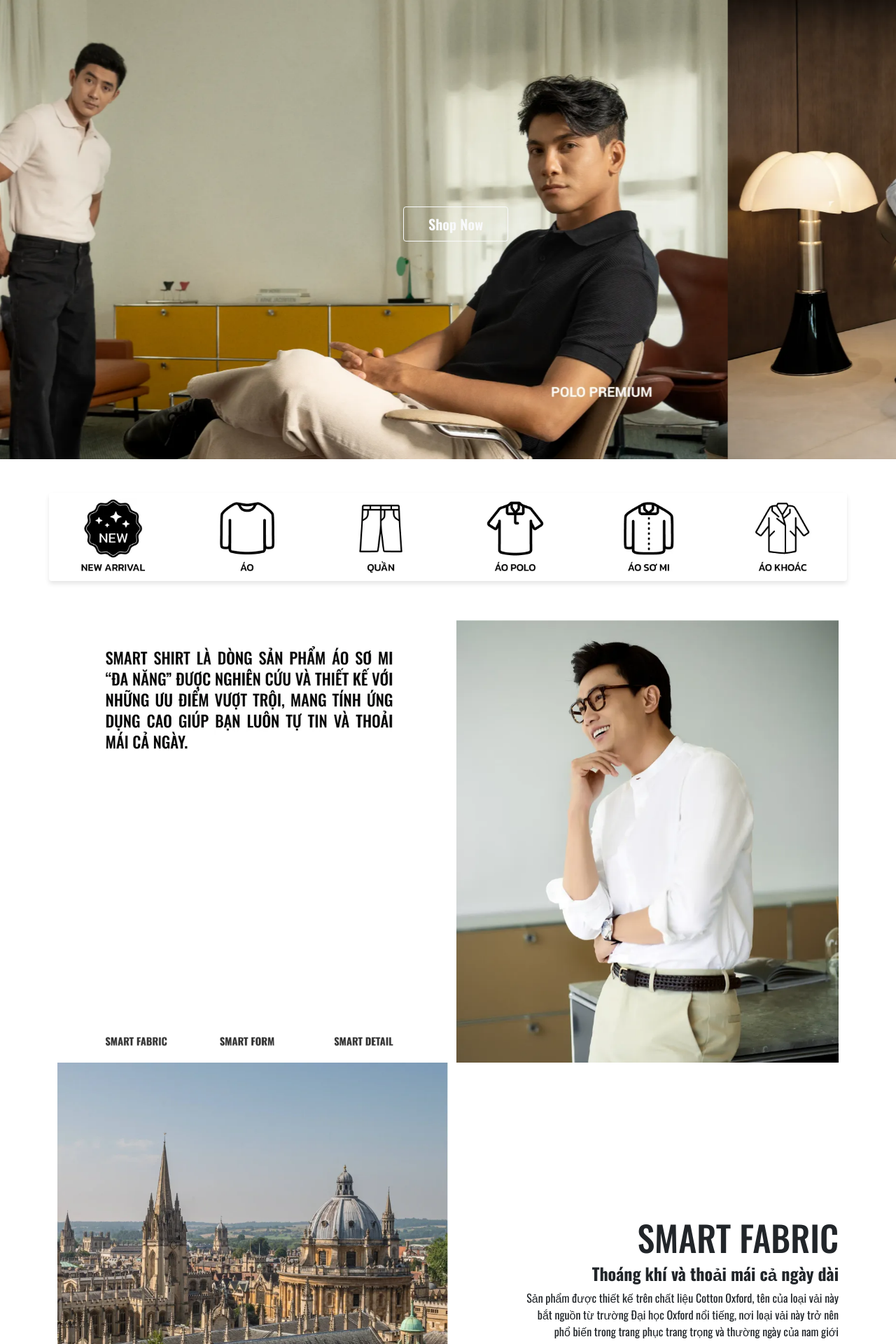
After one commit to vinh047/Webbanquanao, a PHP site: page /index.php in a window 1280 px wide. The commit adds this page. Shown: the top 1920 px of the page at 70% size. Run offline with PHP 8.4, Linux system fonts and the light colour scheme.

Commit message:
add color + ajazz

```diff
--- a/assets/css/product.css
+++ b/assets/css/product.css
@@ -6,7 +6,7 @@
     visibility: hidden;
     box-shadow: 0px 4px 6px rgba(0, 0, 0, 0.1);
     width:400px;
-    height:440px;
+    height:480px;
     z-index:1000;
 }
 
--- /dev/null
+++ b/index.php
@@ -0,0 +1,93 @@
+<?php
+    echo '<!DOCTYPE html>
+<html lang="en">
+<head>
+    <meta charset="UTF-8">
+    <meta name="viewport" content="width=device-width, initial-scale=1.0">
+    <link rel="stylesheet" href="https://cdnjs.cloudflare.com/ajax/libs/font-awesome/6.7.2/css/all.min.css">
+    <link href="https://cdn.jsdelivr.net/npm/bootstrap@5.3.3/dist/css/bootstrap.min.css" rel="stylesheet" integrity="sha384-QWTKZyjpPEjISv5WaRU9OFeRpok6YctnYmDr5pNlyT2bRjXh0JMhjY6hW+ALEwIH" crossorigin="anonymous">
+    <title>sagkuto</title>
+    <link rel="icon" type="./Images/png" href="./assets/img/logo_favicon/favicon.png">
+    <link rel="stylesheet" href="./assets/css/slide.css">
+    <link rel="stylesheet" href="./assets/css/footer.css">
+    <link rel="stylesheet" href="./assets/fonts/font.css">
+</head>
+<body>';
+?>
+
+
+<?php
+
+
+    if(isset($_GET['page']))
+    {
+        $page = $_GET['page'];
+        if(is_numeric($page))
+        {
+            include('./layout/product.php');
+        }else
+        {
+            switch($page)
+            {
+                case 'ao':
+                    {
+                        include('./layout/ao.php');
+                        break;
+                    }
+                case 'quan':
+                    {
+                        include('./layout/quan.php');
+                        break;
+                    }
+                case 'aopolo':
+                    {
+                        include('./layout/aopolo.php');
+                        break;
+                    }
+                case 'aosomi':
+                    {
+                        include('./layout/aosomi.php');
+                        break;
+                    }
+                case 'aokhoac':
+                    {
+                        include('./layout/aokhoac.php');
+                        break;
+                    }
+                case 'sanpham':
+                    {
+                        include('./layout/product.php');
+                        break;
+                    }
+                default:
+                {
+                        include('./layout/notfound.php');
+                        break;
+                }
+            }
+        }
+    }else
+    {
+        include('./layout/home.php');
+    }
+
+
+
+
+?>
+
+
+
+
+
+
+
+
+
+
+
+<?php
+
+        include("./layout/footer.php");
+
+?>
--- /dev/null
+++ b/layout/footer.php
@@ -0,0 +1,46 @@
+<?php
+
+echo '<footer class="section-p1">
+    <div class="col">
+        <img src="./assets/img/logo_favicon/logo.png" alt="logo-SAGKUTO">
+    </div>
+
+    <div class="col">
+        <h3 class="fs-3">Về chúng tôi</h3>
+        <a href="#">Shop tại HCM</a>
+        <a href="#">Giới thiệu</a>
+        <a href="#">Cơ hội việc làm</a>
+        <a href="#">Liên hệ</a>
+        <a href="#">Blog</a>
+    </div>
+
+    <div class="col">
+        <h3 class="fs-3">Bạn nên biết</h3>
+        <a href="#">Hướng dẫn mua hàng</a>
+        <a href="#">Thanh toán, Giao nhận</a>
+        <a href="#">Bảo mật thông tin</a>
+        <a href="#">Quy định đổi trả hàng</a>
+        <a href="#">Hướng dẫn chọn size</a>
+    </div>
+
+    <div class="col">
+        <h3 class="fs-3">Cần hỗ trợ</h3>
+        <a href="#">Showroom: số 273 An Dương Vương, Phường 2, Quận 5, Thành phố Hồ Chí Minh</a>
+        <a href="#"><i class="fa-solid fa-phone"></i>HOTLINE: 0968 999 999</a>
+        <div class="icon">
+            <a href="https://github.com/"><i class="fa-brands fa-github"></i></a>
+            <a href="https://www.linkedin.com/"><i class="fa-brands fa-linkedin"></i></a>
+            <a href="https://www.facebook.com/"><i class="fab fa-facebook"></i></a>
+            <a href="https://www.instagram.com/"><i class="fab fa-instagram"></i></a>
+            <a href="https://www.youtube.com/"><i class="fab fa-youtube"></i></a>
+            <a href="https://www.tiktok.com/"><i class="fa-brands fa-tiktok"></i></a>
+        </div>
+    </div>
+
+    <div class="copyright">
+        <p>Copyright © SAGKUTO</p>
+    </div>
+</footer>
+';
+
+?>
--- /dev/null
+++ b/layout/home.php
@@ -0,0 +1,194 @@
+<?php
+
+echo '<section class="d-md-block d-none">
+
+    <div class="slide position-relative">
+        <div class="banner-slider" style="width: 100%;">
+            <img src="./assets/img/banner/banner2.jpg" alt="banner 2" class="img-fluid slide-img">
+            <img src="./assets/img/banner/banner1.jpg" alt="banner 1" class="img-fluid slide-img">
+            <img src="./assets/img/banner/banner3.jpg" alt="banner 3" class="img-fluid slide-img">
+        </div>
+        <div class="position-absolute centerbutton">
+            <a href="index.php?page=sanpham" class="btn btn-outline-light rounded-0 fs-5 d-flex align-items-center justify-content-center effect-theloai rounded-1 fw-bold" style="width:150px;height: 50px;">
+                Shop Now
+            </a>
+        </div>
+    </div>
+
+</section>
+
+
+<section class="py-5 d-md-block d-none">
+
+    <div class="container-md shadow-box p-2 rounded-1">
+        <div class="row">
+            <div class="col-md-2 d-flex justify-content-center">
+                <img src="./assets/img/theloai/newarrival.jpg" alt="" class="img-fluid effect-theloai" style="height: 110px;">
+            </div>
+            <div class="col-md-2 d-flex justify-content-center">
+                <a href="#"><img src="./assets/img/theloai/ao.jpg" alt="" class="img-fluid effect-theloai" style="height: 110px;"></a>
+            </div>
+            <div class="col-md-2 d-flex justify-content-center">
+                <a href="#"><img src="./assets/img/theloai/quan.jpg" alt="" class="img-fluid effect-theloai" style="height: 110px;"></a>
+            </div>
+            <div class="col-md-2 d-flex justify-content-center">
+                <a href="#"><img src="./assets/img/theloai/aopolo.jpg" alt="" class="img-fluid effect-theloai" style="height: 110px;"></a>
+            </div>
+            <div class="col-md-2 d-flex justify-content-center">
+                <a href="#"><img src="./assets/img/theloai/aosomi.jpg" alt="" class="img-fluid effect-theloai" style="height: 110px;"></a>
+            </div>
+            <div class="col-md-2 d-flex justify-content-center">
+                <a href="#"><img src="./assets/img/theloai/aokhoac.jpg" alt="" class="img-fluid effect-theloai" style="height: 110px;"></a>
+            </div>
+        </div>
+    </div>
+
+</section>
+
+
+<div class="section pt-2 d-md-none d-block">
+
+    <div class="container-md">
+
+        <a href="#">
+            <img src="./assets/img/banner/group-60-png-w0pw.jpg" alt="" class="img-fluid">
+        </a>
+
+    </div>
+
+</div>
+
+
+<section class="pt-2">
+
+        <div class="container-md">
+            <div class="row flex-md-row flex-column-reverse">
+                <div class="col-md-6">
+                    <img src="./assets/img/banner/oxford-container01-2-png-4abf.jpg" alt="" class="img-fluid">
+                </div>
+                <div class="col-md-6">
+                    <img src="./assets/img/banner/oxford-container01-1-png-1ck4.jpg" alt="" class="img-fluid">
+                </div>
+            </div>
+        </div>
+
+</section>
+
+<section>
+    <div class="container">
+        <div class="row align-items-center">
+            <div class="col-md-7">
+                <img src="./assets/img/banner/group-65-copy-png-rgmu.jpg" alt="" class="img-fluid dth_resp">
+            </div>
+            <div class="col-md-5 text_resp mt-3 mt-md-0">
+                <h1 style="font-size: 50px;">
+                    SMART FABRIC
+                </h1>
+                <h4 class="fw-bold">
+                    Thoáng khí và thoải mái cả ngày dài
+                </h4>
+                <p>
+                    Sản phẩm được thiết kế trên chất liệu Cotton Oxford, tên của loại vải này bắt nguồn từ trường Đại học Oxford nổi tiếng, nơi loại vải này trở nên phổ biến trong trang phục trang trọng và thường ngày của nam giới
+                </p>
+            </div>
+        </div>
+    </div>
+</section>
+
+
+<section class="py-5 d-md-block d-none">
+
+    <div class="container-md">
+
+        <div class="row justify-content-center">
+            <div class="col-md-10">
+                <img src="./assets/img/banner/group-60-png-5ric.jpg" alt="" class="img-fluid">
+            </div>
+        </div>
+
+    </div>
+
+</section>
+
+
+<section class="d-md-block d-none">
+
+    <div class="container-md">
+            <div class="row justify-content-center">
+                <div class="col-md-4">
+                    <h1 class="mb-0">DỄ DÀNG CHĂM SÓC</h1>
+                </div>
+            </div>
+    </div>
+
+</section>
+
+<section class="py-5 d-md-block d-none">
+    <div class="container-md">
+        <div class="row justify-content-center">
+            <div class="col-md-10">
+                    <img src="./assets/img/banner/lmao.jpg" alt="" class="img-fluid">
+            </div>
+        </div>
+    </div>
+</section>
+
+
+<section>
+    <div class="container-md">
+        <div class="row align-items-center flex-column-reverse flex-md-row">
+            <div class="col-md-6 my-3 my-md-0 text-rsp-left">
+                <h1 style="font-size: 50px;">
+                    SMART FORM
+                </h1>
+                <h4 class="fw-bold">
+                    PHOM FITTED CHỈN CHU PHÙ HỢP VỚI CẤU TRÚC CƠ CỦA NGƯỜI VIỆT
+                </h4>
+                <p class="mb-0">
+                    Đảm bảo vóc dáng cân đối hài hòa
+                </p>
+                <p>
+                    Giúp tôn cầu vai vững chãi và khỏe khoắn
+                </p>
+            </div>
+            <div class="col-md-6 mt-3 mt-md-0">
+                <img src="./assets/img/banner/hinh-4-png-cx4v.jpg" alt="" class="img-fluid">
+            </div>
+        </div>
+    </div>
+</section>
+
+<section>
+    <div class="container-md">
+        <div class="row align-items-center">
+            <div class="col-md-7">
+                <img src="./assets/img/banner/hinh-2-png-btuq.jpg" alt="" class="img-fluid img-resp">
+            </div>
+            <div class="col-md-5 text_resp my-3 my-md-0">
+                <h1 style="font-size: 50px;">
+                    SMART DETAIL
+                </h1>
+                <h4 class="fw-bold">
+                    CỔ ÁO BUTTON DOWN
+                </h4>
+                <p class="mb-0">
+                    Thiết kế phần lá cổ ổn định, luôn giữ sự chỉn chu và tự tin ngay cả khi công việc bận rộn và di chuyển liên tục
+                </p>
+            </div>
+        </div>
+    </div>
+</section>
+
+<div class="section py-3">
+
+    <div class="container-md">
+        <div class="row justify-content-center">
+            <div class="col-md-10">
+                <img src="./assets/img/banner/group-46-png-2wh6.jpg" alt="" class="img-fluid">
+            </div>
+        </div>
+    </div>
+
+</div>';
+
+?>
```
Also changed, not shown: layout/index.html (added, +258 -0 lines), layout/product.php (+33 -25 lines).
